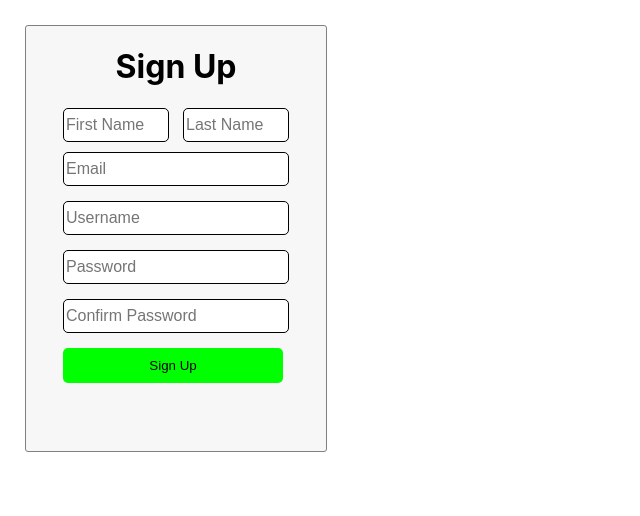
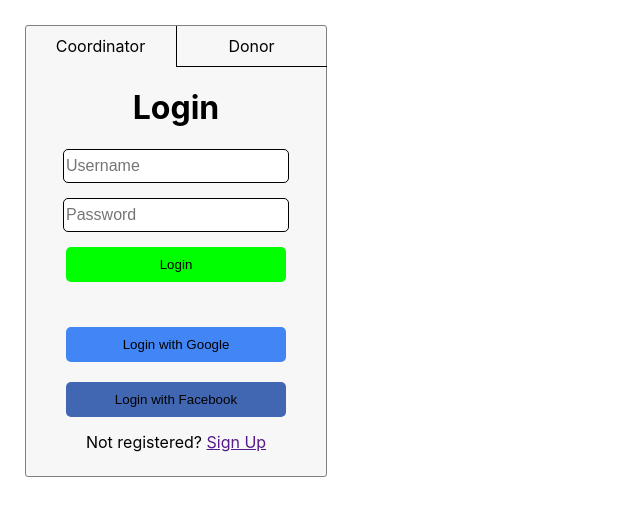
Before and after one commit to TheDeterminator/frontend, a React (Create React App) app: page / in a window 1280 px wide. Shown: the top 516 px of the page, without its empty margins (0-640 px from the left). Built offline with nearby package versions, Linux system fonts and the light colour scheme.

Commit message:
Modified login component

```diff
--- a/src/App.js
+++ b/src/App.js
@@ -1,8 +1,8 @@
 import React, { Component } from 'react';
 import './App.css';
 
-//import LoginModal from './components/LoginModal';
-import SignUpModal from './components/SignUpModal';
+import LoginModal from './components/LoginModal';
+//import SignUpModal from './components/SignUpModal';
 //import UserTypeSelection from './components/UserTypeSelection';
 //import Registration from './components/Registration';
 
@@ -10,7 +10,7 @@ class App extends Component {
   render() {
     return (
       <div className="App">
-        <SignUpModal />
+        <LoginModal />
       </div>
     );
   }
--- a/src/components/LoginModal.js
+++ b/src/components/LoginModal.js
@@ -3,7 +3,7 @@ import styled from 'styled-components';
 
 const LoginContainer = styled.div`
   width: 300px;
-  height: 425px;
+  height: 450px;
   background-color: #F7F7F7;
   border-radius: 3px;
   margin-left: 25px;
@@ -12,6 +12,35 @@ const LoginContainer = styled.div`
   flex-direction: column;
   align-items: center;
   border: 1px solid grey;
+`
+const UserSelectionContainer = styled.div`
+  display: flex;
+  flex-direction: row;
+`
+const UserSelection = styled.div`
+  width: 150px;
+  height: 40px;
+  display: flex;
+  justify-content: center;
+  align-items: center;
+`
+const CoordinatorSelected = styled.div`
+  border-left: 1px solid #000;
+  border-bottom: 1px solid #000;
+  width: 150px;
+  height: 40px;
+  display: flex;
+  justify-content: center;
+  align-items: center;
+`
+const DonorSelected = styled.div`
+  border-right: 1px solid #000;
+  border-bottom: 1px solid #000;
+  width: 150px;
+  height: 40px;
+  display: flex;
+  justify-content: center;
+  align-items: center;
 `
 const Input = styled.input`
   font-size: 16px;
@@ -47,13 +76,35 @@ const GoogleButton = styled.button`
 `
 
 class LoginModal extends React.Component {
+  constructor(){
+    super();
+    this.state = {
+      selectedActive: true
+    }
+  }
+
+  selectionHandler = e => {
+    this.setState({
+      selectedActive: !this.state.selectedActive
+    });
+  }
+
   render(){
     return (
       <LoginContainer>
+        {this.state.selectedActive ?
+          (<UserSelectionContainer>
+            <UserSelection>Coordinator</UserSelection>
+            <CoordinatorSelected onClick={this.selectionHandler}>Donor</CoordinatorSelected>
+          </UserSelectionContainer>) :
+          (<UserSelectionContainer>
+            <DonorSelected onClick={this.selectionHandler}>Coordinator</DonorSelected>
+            <UserSelection>Donor</UserSelection>
+          </UserSelectionContainer>)}
         <h1>Login</h1>
         <div>
-          <Input placeholder='email...' />
-          <Input placeholder='password...' type='password' />
+          <Input placeholder='Username' />
+          <Input placeholder='Password' type='password' />
           <LoginButton>Login</LoginButton>
         </div>
         <div>
```
